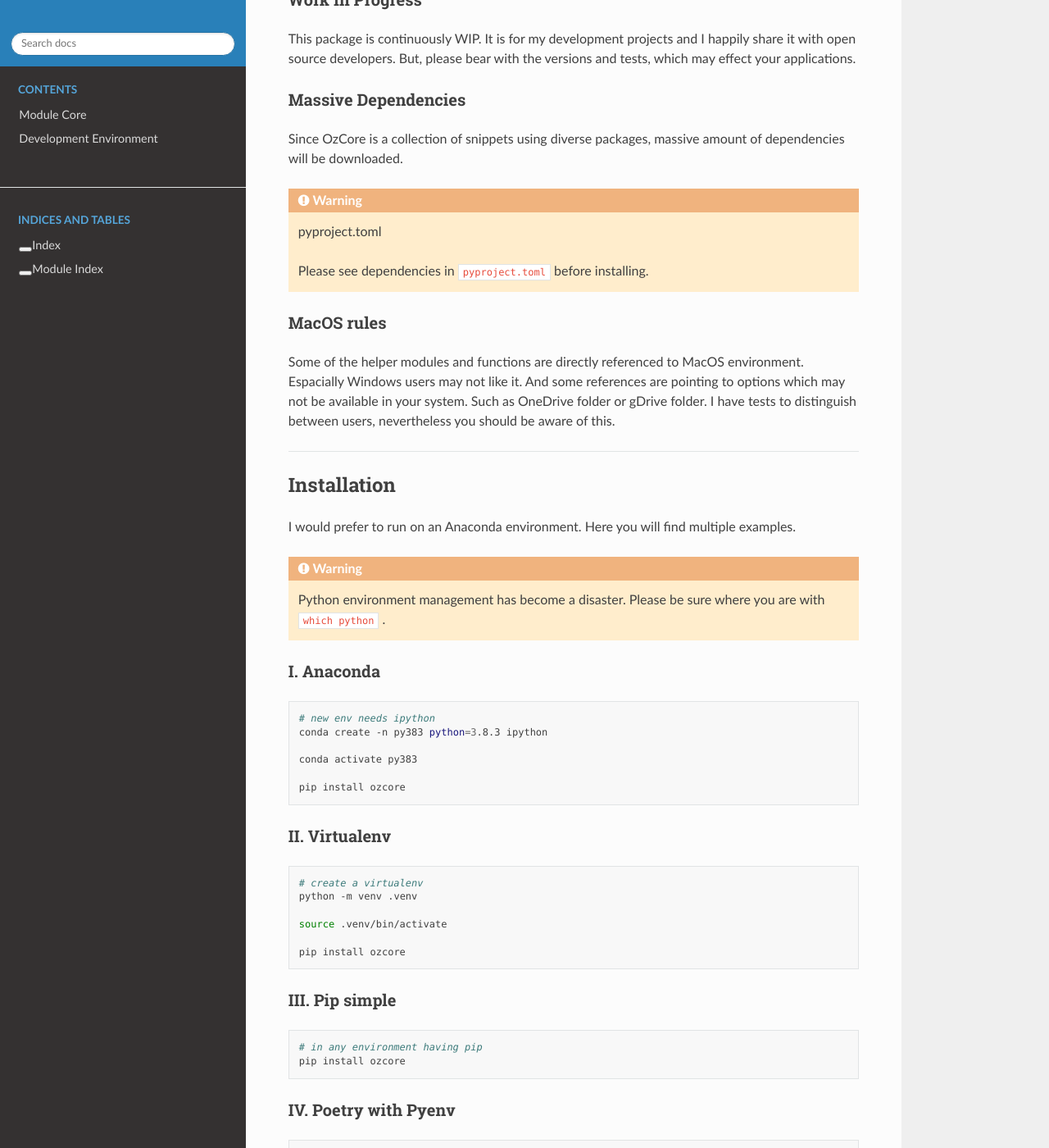
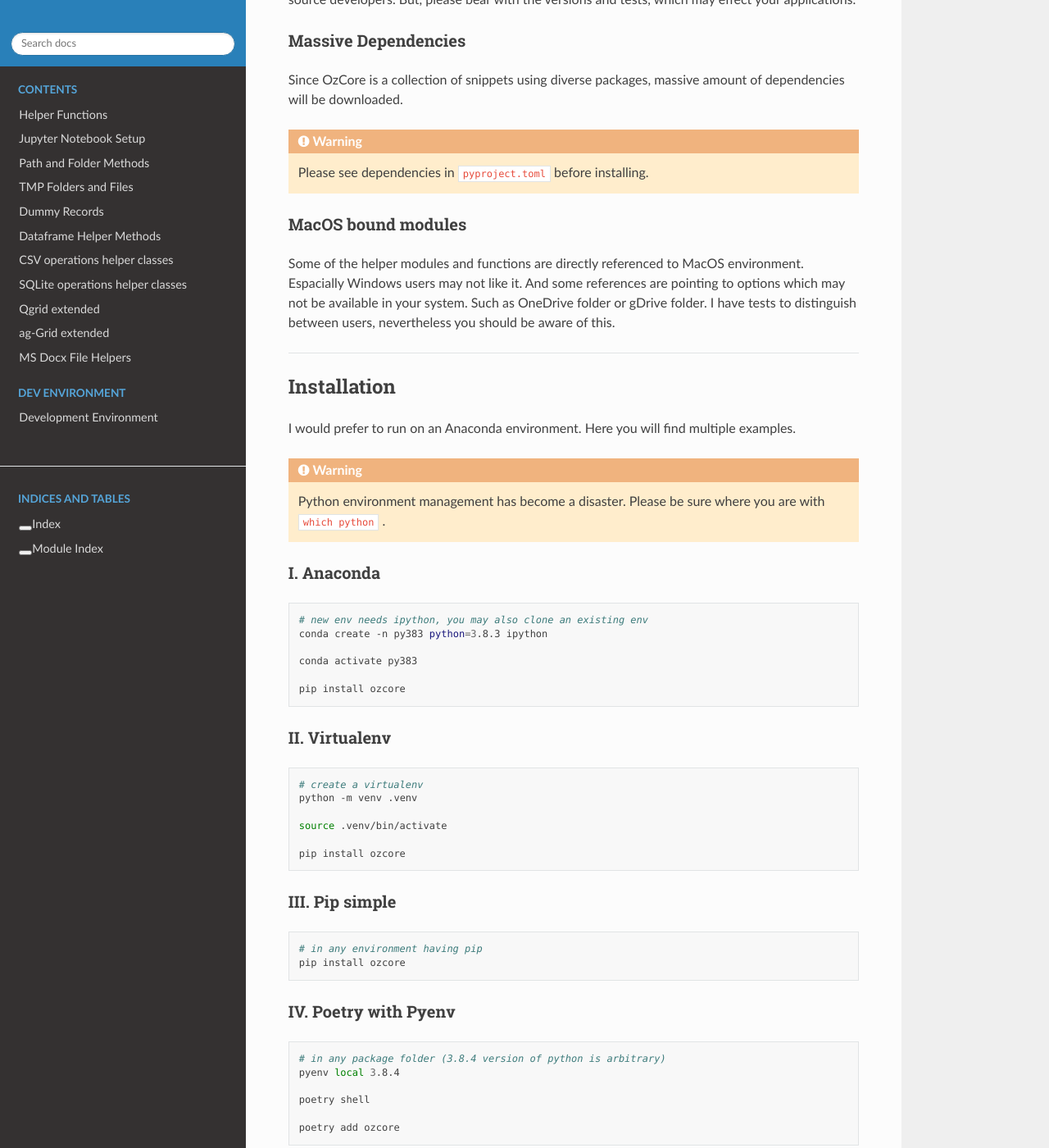
Before and after one commit to ozgurkalan/OzCore, a Sphinx documentation site: the page built from docs/index.rst, in a window 1280 px wide and 1400 px high, scrolled down 966 px. Shown: the whole window at 82% size. Built offline with Sphinx 7.4.7 and the Read the Docs theme 2.0.0, drawn with Linux system fonts in a browser that asks for light colours; some of the changed text lies outside the part shown.

Commit message:
rearrange and fix docs

```diff
--- a/README.rst
+++ b/README.rst
@@ -5,8 +5,8 @@ OzCore
 OzCore is my core.
 
 .. image:: https://readthedocs.org/projects/ozcore/badge/?version=latest
-:target: https://ozcore.readthedocs.io/en/latest/?badge=latest
-:alt: Documentation Status
+    :target: https://ozcore.readthedocs.io/en/latest/?badge=latest
+    :alt: Documentation Status
 
 It is automating my boring stuff. A time saver for me. I can access frequently used modules and methods easliy. Most of my time is passing with Jupyter Notebooks, and OzCore is my best friend.
 
@@ -42,12 +42,12 @@ Massive Dependencies
 
 Since OzCore is a collection of snippets using diverse packages, massive amount of dependencies will be downloaded.
 
-.. warning:: pyproject.toml
+.. warning::
 
     Please see dependencies in ``pyproject.toml`` before installing.
 
-MacOS rules
-~~~~~~~~~~~
+MacOS bound modules
+~~~~~~~~~~~~~~~~~~~
 
 Some of the helper modules and functions are directly referenced to MacOS environment. Espacially Windows users may not like it. And some references are pointing to options which may not be available in your system. Such as OneDrive folder or gDrive folder. I have tests to distinguish between users, nevertheless you should be aware of this.
 
@@ -69,7 +69,7 @@ I. Anaconda
 
 .. code:: bash
 
-    # new env needs ipython
+    # new env needs ipython, you may also clone an existing env
     conda create -n py383 python=3.8.3 ipython
 
     conda activate py383
--- a/docs/index.rst
+++ b/docs/index.rst
@@ -6,8 +6,16 @@
    :caption: Contents
    :maxdepth: 1
    :hidden:
+   :glob:
 
-   module_core
+   mod_core/**
+
+.. toctree::
+   :caption: Dev Environment
+   :maxdepth: 1
+   :hidden:
+   :glob:
+
    dev_environment
 
 
--- a/docs/mod_core/04.00.path_folders.rst
+++ b/docs/mod_core/04.00.path_folders.rst
@@ -2,8 +2,6 @@
 Path and Folder Methods
 =======================
 
-Helper methods for Posixpath and essential Folders.
 
-
-.. autoclass:: ozcore.core.path.folders.Folder
+.. automodule:: ozcore.core.path.folders
 	:members:
--- a/docs/mod_core/04.01.path_tmp.rst
+++ b/docs/mod_core/04.01.path_tmp.rst
@@ -2,9 +2,7 @@
 TMP Folders and Files
 =======================
 
-Helper class for Temporary Folders and Files
 
-
-.. autoclass:: ozcore.core.path.tmp_folders.TMP_Folder
+.. automodule:: ozcore.core.path.tmp_folders
 	:members:
 	:no-special-members:
```
Also changed, not shown: docs/module_core.rst (deleted, +0 -13 lines).
